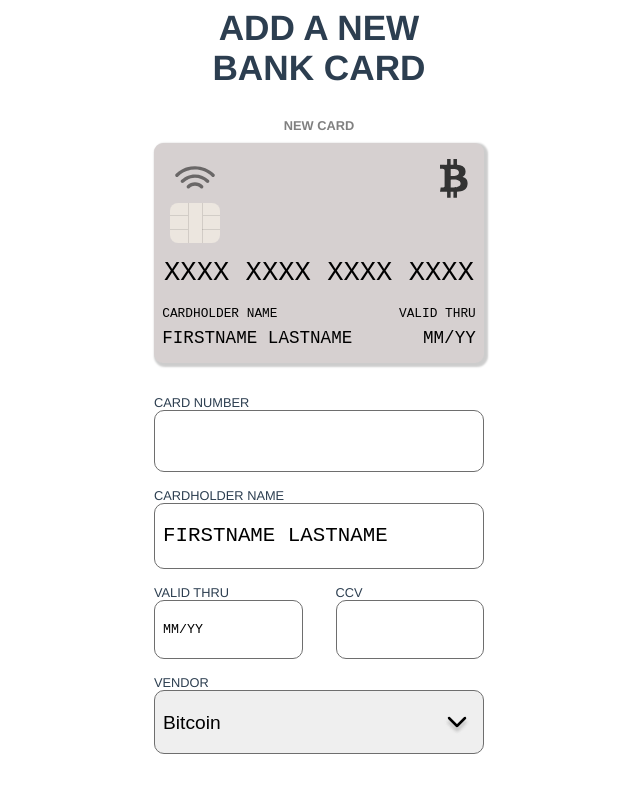
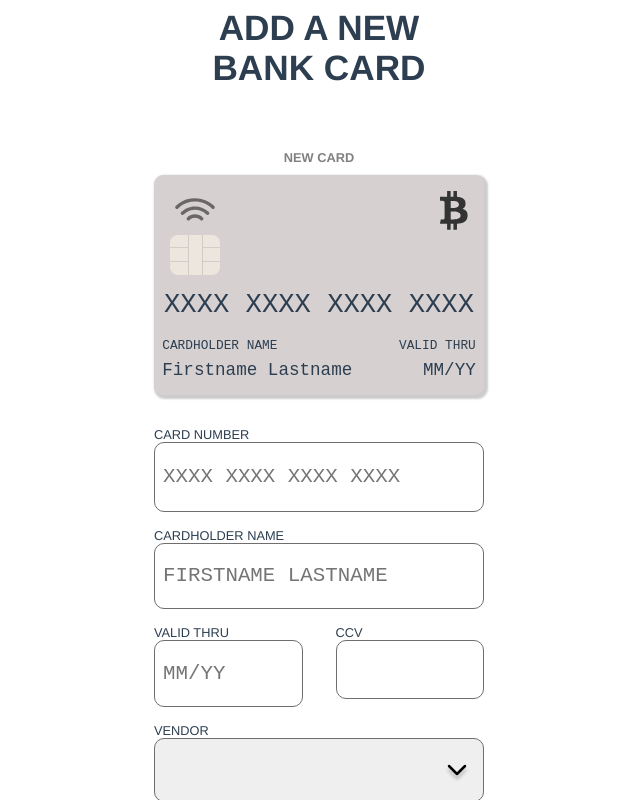
Before and after one commit to EHeijer/e-wallet, a Vue app: page /addCard in a window 1280 px wide. Shown: the top 800 px of the page, without its empty margins (321-961 px from the left). Built offline with nearby package versions, Linux system fonts and the light colour scheme; a web font is replaced by a local one.

Commit message:
some changes in cardForm and addCard

```diff
--- a/src/components/Card.vue
+++ b/src/components/Card.vue
@@ -5,10 +5,7 @@
             <div class="symbols">
                 <img src="../assets/chip-dark.svg" alt="" v-if="card.showing || addCardView">
                 <img src="../assets/chip-light.svg" alt="" v-else>
-                <img v-bind:src="showBitcoin" v-if="card.vendor === 'bitcoin'">
-                <img v-bind:src="showNinja" v-else-if="card.vendor === 'ninja'">
-                <img v-bind:src="showBlockchain" v-else-if="card.vendor === 'blockchain'">
-                <img v-bind:src="showEvil" v-else-if="card.vendor === 'evil'">
+                <img :src="require(`@/assets/vendor-${card.vendor}.svg`)" alt="">
             </div>
             <div class="number">{{card.cardNumber}}</div>
             <article class="text">
@@ -33,30 +30,8 @@
     },
     data() {
         return {
-            bitcoin: "bitcoin.svg",
-            ninja: "ninja.svg",
-            blockchain: "blockchain.svg",
-            evil: "evil.svg"
         }
     },
-    computed: {
-        showBitcoin() {
-            return require('../assets/vendor-' + this.bitcoin)
-        },
-
-        showNinja() {
-            return require('../assets/vendor-' + this.ninja)
-        },
-
-        showBlockchain() {
-            return require('../assets/vendor-' + this.blockchain)
-        },
-
-        showEvil() {
-            return require('../assets/vendor-' + this.evil)
-        }
-    },
-
 }
 </script>
 
--- a/src/components/CardForm.vue
+++ b/src/components/CardForm.vue
@@ -1,26 +1,29 @@
 <template>
     <article class="form">
+        <div @click="changeColor">
+            <Card class="card"  titleOfCard="NEW CARD" :card="cardExample" addCardView/>
+        </div>
         <div class="number">
             <label for="number">CARD NUMBER</label>
-            <input type="number" v-model="cardToAdd.cardNumber"/>
+            <input type="text" v-model="cardToAdd.cardNumber" placeholder="XXXX XXXX XXXX XXXX" @input="updateNumber"/>
         </div>
         <div class="name">
             <label for="name">CARDHOLDER NAME</label>
-            <input type="text" v-model="cardToAdd.name"/>
+            <input type="text" v-model="cardToAdd.name" placeholder="FIRSTNAME LASTNAME"  @input="updateName"/>
         </div>
         <div class="valid-ccv">
             <div class="valid">
                 <label for="valid">VALID THRU</label>
-                <input type="text" v-model="cardToAdd.valid"/>
+                <input type="text" placeholder="MM/YY" v-model="cardToAdd.valid"  @input="updateValid"/>
             </div>
             <div class="ccv">
                 <label for="ccv">CCV</label>
-                <input type="number" v-model="cardToAdd.ccv"/>
+                <input type="number" placeholder="" v-model="cardToAdd.ccv"/>
             </div>
         </div>
         <div class="vendor">
             <label>VENDOR</label>
-            <select id="vendors" name="vendors" v-model="cardToAdd.vendor">
+            <select id="vendors" name="vendors" v-model="cardToAdd.vendor" @change="updateVendor">
                 <option value="bitcoin">Bitcoin</option>
                 <option value="ninja">Ninja corp</option>
                 <option value="blockchain">Blockchain INC</option>
@@ -32,13 +35,26 @@
     </article>
 </template>
 <script>
+import Card from '@/components/Card.vue'
 export default {
-   props: {
-        card: Object
+    components: {
+        Card
+    },
+    props: {
     },
    data() {
        return {
-            cardToAdd: this.card
+            cardExample: {
+                id: 0,
+                cardNumber: "XXXX XXXX XXXX XXXX",
+                name: "Firstname Lastname",
+                valid: "MM/YY",
+                ccv: "",
+                color: "#d6d0d0",
+                showing: false,
+                vendor: "bitcoin"
+            },
+            cardToAdd: {...this.cardExample}
        }
    },
 
@@ -52,6 +68,32 @@
             this.$router.push("/");
         },
 
+        changeColor() {
+          let randomColor = this.$store.state.colors[Math.floor(Math.random() * this.$store.state.colors.length)];
+          this.cardToAdd.color = randomColor;
+          return this.cardExample.color = randomColor;
+        },
+
+        updateNumber() {
+            this.cardExample.cardNumber = this.cardToAdd.cardNumber
+        },
+
+        updateName() {
+            this.cardExample.name = this.cardToAdd.name
+        },
+
+        updateValid() {
+            this.cardExample.valid = this.cardToAdd.valid
+        },
+
+        updateVendor() {
+            this.cardExample.vendor = this.cardToAdd.vendor
+        }
+
+    },
+
+    mounted() {
+        this.cardToAdd.vendor = this.cardExample.vendor
     }
 }
 </script>
@@ -68,6 +110,10 @@
         text-align: left;
         width: 330px;
 
+        .card {
+            margin-bottom: 2rem;
+            text-align: center;
+        }
         .number {
             display: flex;
             flex-direction: column;
@@ -78,8 +124,9 @@
                 font-size: .8rem;
             }
             input {
+                font-size: 1.3rem;
                 box-sizing: border-box;
-                padding: 1.4rem 0 1.4rem 0rem;
+                padding: 1.4rem 0 1.4rem 0.5rem;
                 border-radius: 10px;
                 border: solid rgb(110, 110, 110) 1.5px;
             }
@@ -117,7 +164,7 @@
                     font-size: .8rem;
                 }
                 input {
-
+                    font-size: 1.3rem;
                     padding: 1.3rem 0 1.3rem .5rem;
                     border-radius: 10px;
                     border: solid rgb(110, 110, 110) 1.5px;
--- a/src/components/CardStack.vue
+++ b/src/components/CardStack.vue
@@ -1,6 +1,5 @@
 <template>
     <section class="card-stack-container">
-
         <article class="card-stack" >
             <Card
                 v-for="(stackCard,i) in getCardStack"
@@ -8,12 +7,8 @@
                 :key="stackCard.id"
                 @click.native="showAnotherCard(stackCard.id)"
                 :style="cardStack(i)"
-
             ></Card>
         </article>
-
-
-
     </section>
 </template>
 <script>
--- a/src/store/store.js
+++ b/src/store/store.js
@@ -11,8 +11,7 @@
       {"id": 3,"cardNumber": "1234 5678 9101 1123","name": "CHRISTOFFER WALLENBERG","valid": "12/22","ccv": "123","color": "#9433f5","showing": false,"vendor": "blockchain","textColor": "black"},
       {"id": 4,"cardNumber": "1234 5678 9101 1123","name": "CHRISTOFFER WALLENBERG","valid": "12/22","ccv": "123","color": "#d11563","showing": false,"vendor": "evil","textColor": "#ada2a1"}
     ],
-
-
+    colors: ["#49ab09", "#09aba0", "#ab091c", "#0e09ab", "#616362"]
   },
 
   mutations: {
@@ -31,6 +30,7 @@
         }
       }
     },
+
   },
   actions: {
 
--- a/src/views/AddCard.vue
+++ b/src/views/AddCard.vue
@@ -1,53 +1,29 @@
 <template>
     <section>
         <Top title="ADD A NEW BANK CARD" addCardView />
-        <div @click="changeColor">
-            <Card class="card"  titleOfCard="NEW CARD" :card="cardExample" addCardView/>
-        </div>
-        <CardForm :card="cardExample"/>
+        <CardForm/>
     </section>
 </template>
 <script>
 import Top from '@/components/Top.vue'
-import Card from '@/components/Card.vue'
 import CardForm from '@/components/CardForm.vue'
 export default {
   components: {
     Top,
-    Card,
     CardForm
   },
 
   data() {
       return {
-          cardExample: {
-            id: 0,
-            cardNumber: "XXXX XXXX XXXX XXXX",
-            name: "FIRSTNAME LASTNAME",
-            valid: "MM/YY",
-            ccv: "",
-            color: "#d6d0d0",
-            showing: false,
-            vendor: "bitcoin"
-
-          },
-
-          colors: ["#49ab09", "#09aba0", "#ab091c", "#0e09ab", "#616362"]
       }
   },
 
   methods: {
-      changeColor() {
-          let randomColor = this.colors[Math.floor(Math.random() * this.colors.length)];
-          return this.cardExample.color = randomColor;
-      }
   },
 
 }
 </script>
 
 <style lang="scss" scoped>
-    .card {
-        color: black;
-    }
+
 </style>
```
